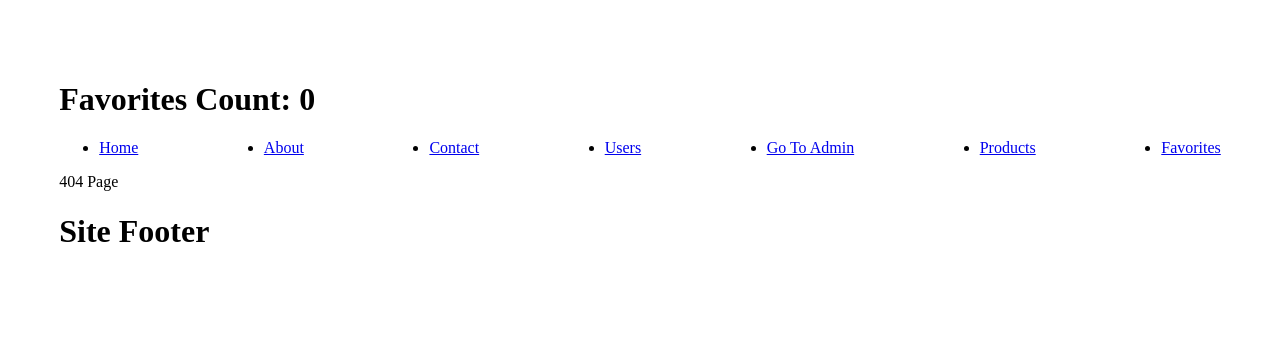
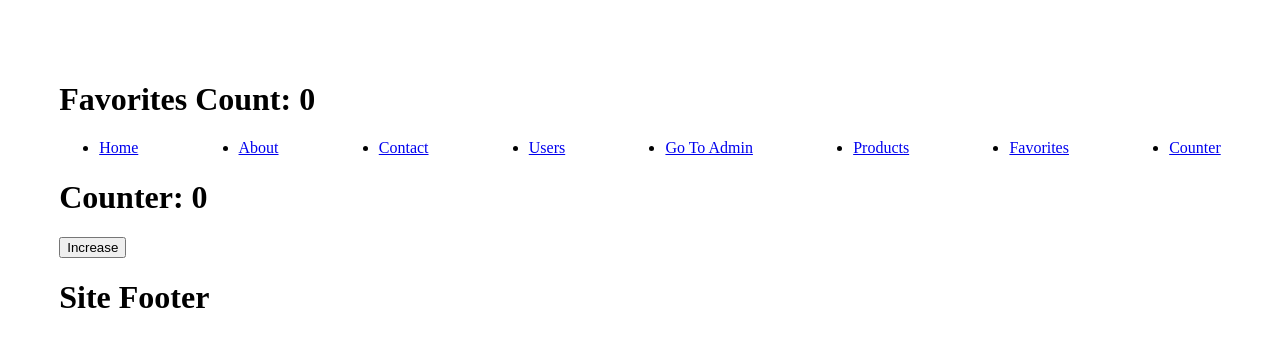
Before and after one commit to MustafaErtugrul/dgpays-demo, a React (Create React App) app: page /counter in a window 1280 px wide. Before the commit this address had no page. Shown: the top 346 px of the page. Built offline with nearby package versions, Linux system fonts and the light colour scheme.

Commit message:
context sample

```diff
--- a/src/App.js
+++ b/src/App.js
@@ -30,6 +30,7 @@ function App() {
         <li><Link to='/admin'>Go To Admin</Link></li>
         <li><Link to='/products'>Products</Link></li>
         <li><Link to='/favorites'>Favorites</Link></li>
+        <li><Link to='/counter'>Counter</Link></li>
 
       </ul>
       <Routes>
--- /dev/null
+++ b/src/contextSample/CounterSample.js
@@ -0,0 +1,23 @@
+import React, { useContext } from 'react'
+import { counterContext } from './counterContext'
+
+function CounterSample() {
+
+    const {counter, setcounter} = useContext(counterContext);
+
+
+    const increase = () => {
+
+        localStorage.setItem('counter', counter + 1)
+        setcounter(counter + 1);
+
+    }
+
+    return (<>
+        <h1>Counter: {counter} </h1>
+        <button onClick={() => increase()}>Increase</button>
+    </>
+    )
+}
+
+export default CounterSample
--- a/src/contextSample/ProductPage.js
+++ b/src/contextSample/ProductPage.js
@@ -4,9 +4,7 @@ import { favoritesContext } from './favoritesContext';
 function ProductPage() {
 
     const [products, setproducts] = useState([]);
-
     const { favorites, setfavorites } = useContext(favoritesContext);
-
 
     useEffect(() => {
 
@@ -24,11 +22,23 @@ function ProductPage() {
         //eğer bu ürün favorilerde varsa ekleme!
         let favoriteProduct = favorites.find(q => q.id == item.id);
 
-        if(!favoriteProduct){
+        if (!favoriteProduct) {
             setfavorites([...favorites, item])
         }
 
+    }
 
+    const isFavorite = (id) => {
+
+
+        let favoriProduct = favorites.find(q => q.id == id);
+
+        if (favoriProduct) {
+            return true;
+        }
+        else {
+            return false;
+        }
 
     }
 
@@ -49,7 +59,15 @@ function ProductPage() {
                             <td>{item.id}</td>
                             <td>{item.name}</td>
                             <td>{item.unitPrice}</td>
-                            <td><button onClick={() => addToFavorites(item)}>Add To Favorites</button></td>
+                            <td>
+                                {
+
+                                    isFavorite(item.id) == true ?
+                                        <button onClick={() => addToFavorites(item)}>Remove Favorites</button>
+                                        :
+                                        <button onClick={() => addToFavorites(item)}>Add To Favorites</button>
+                                }
+                            </td>
 
                         </tr>
                     })
--- /dev/null
+++ b/src/contextSample/counterContext.js
@@ -0,0 +1,27 @@
+import { createContext, useEffect, useState } from "react";
+
+
+export const counterContext = createContext(null);
+
+
+export const CounterProvider = ({children}) => {
+
+
+
+    const [counter, setcounter] = useState(0);
+
+    useEffect(() => {
+
+       var counter = localStorage.getItem('counter');
+
+       if(counter){
+           setcounter(counter)
+       }
+
+    }, [])
+
+
+
+    return <counterContext.Provider value={{counter, setcounter}}>{children}</counterContext.Provider>
+
+}
--- a/src/contextSample/favoritesContext.js
+++ b/src/contextSample/favoritesContext.js
@@ -1,9 +1,11 @@
-import { createContext, useState } from "react";
+import { createContext, useEffect, useState } from "react";
 
 export const favoritesContext = createContext(null);
 
 
 export const FavoriteProvider = ({ children }) => {
+
+
 
     //Global state
     const [favorites, setfavorites] = useState([]);
--- a/src/index.js
+++ b/src/index.js
@@ -2,15 +2,18 @@ import React from 'react';
 import ReactDOM from 'react-dom/client';
 import { BrowserRouter } from 'react-router-dom';
 import App from './App';
+import { CounterProvider } from './contextSample/counterContext';
 import { FavoriteProvider } from './contextSample/favoritesContext';
 
 const root = ReactDOM.createRoot(document.getElementById('root'));
 
 root.render(
   <BrowserRouter>
-    <FavoriteProvider>
-      <App></App>
-    </FavoriteProvider>
+    <CounterProvider>
+      <FavoriteProvider>
+        <App></App>
+      </FavoriteProvider>
+    </CounterProvider>
   </BrowserRouter>
 
 );
--- a/src/routingSample/HomePage.js
+++ b/src/routingSample/HomePage.js
@@ -1,17 +1,21 @@
-import React from 'react'
+import React, { useContext } from 'react'
 import { redirect, useNavigate } from 'react-router-dom'
+import { counterContext } from '../contextSample/counterContext';
 
 function HomePage() {
 
     const navigate = useNavigate();
 
+    const { counter } = useContext(counterContext)
+
     const goToAbout = () => {
-      navigate('/about')
+        navigate('/about')
     }
 
     return (
         <>
             <div>HomePage</div>
+            <h1>{counter}</h1>
             <button onClick={() => goToAbout()}>Go to About Page</button>
 
         </>
--- a/src/routingSample/routeConfig.js
+++ b/src/routingSample/routeConfig.js
@@ -1,4 +1,5 @@
 import { Navigate } from "react-router-dom";
+import CounterSample from "../contextSample/CounterSample";
 import FavoritesPage from "../contextSample/FavoritesPage";
 import ProductPage from "../contextSample/ProductPage";
 import NoMatch from "../stateSample/NoMatch";
@@ -40,6 +41,10 @@ export const routeConfig =
         path:'/favorites',
         element:<FavoritesPage />
     },
+    {
+        path:'/counter',
+        element:<CounterSample />
+    },
     // {
     //     path:'/products',
     //     element:<Navigate to='/' replace />
```
